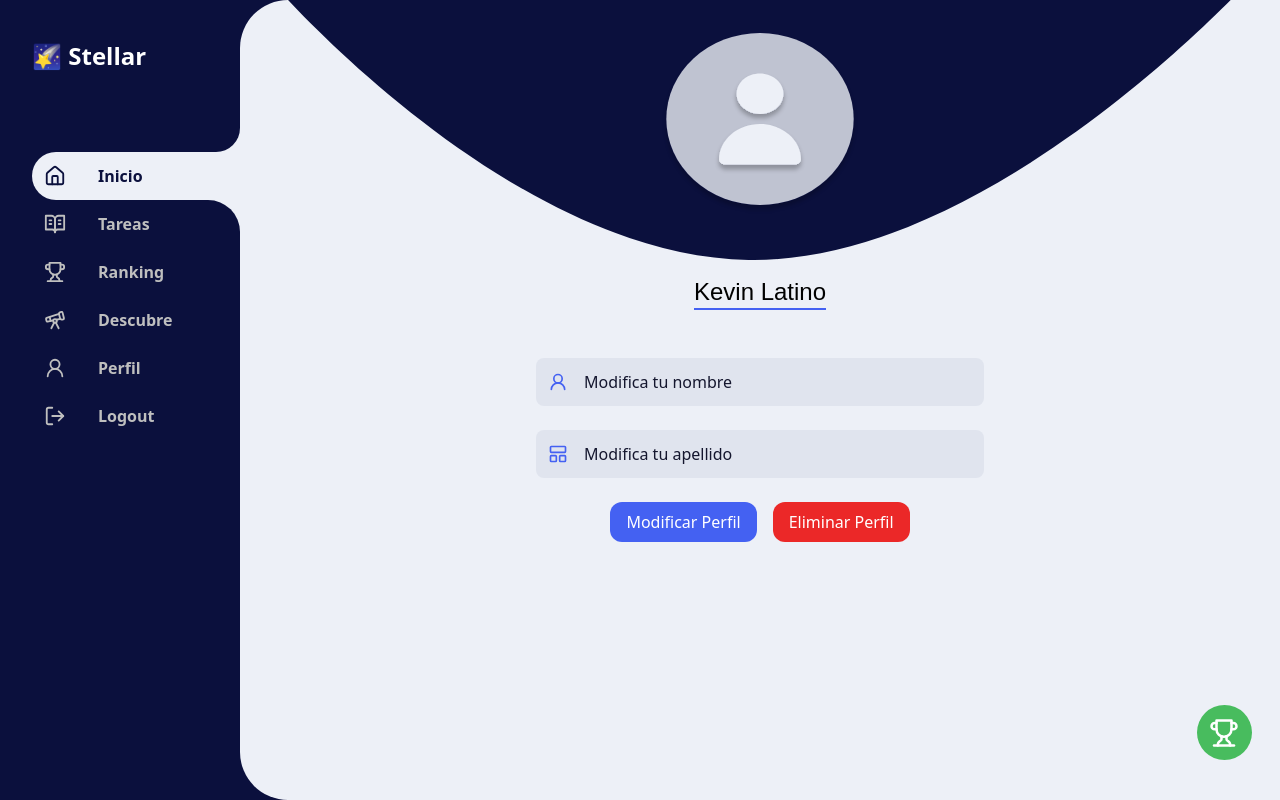
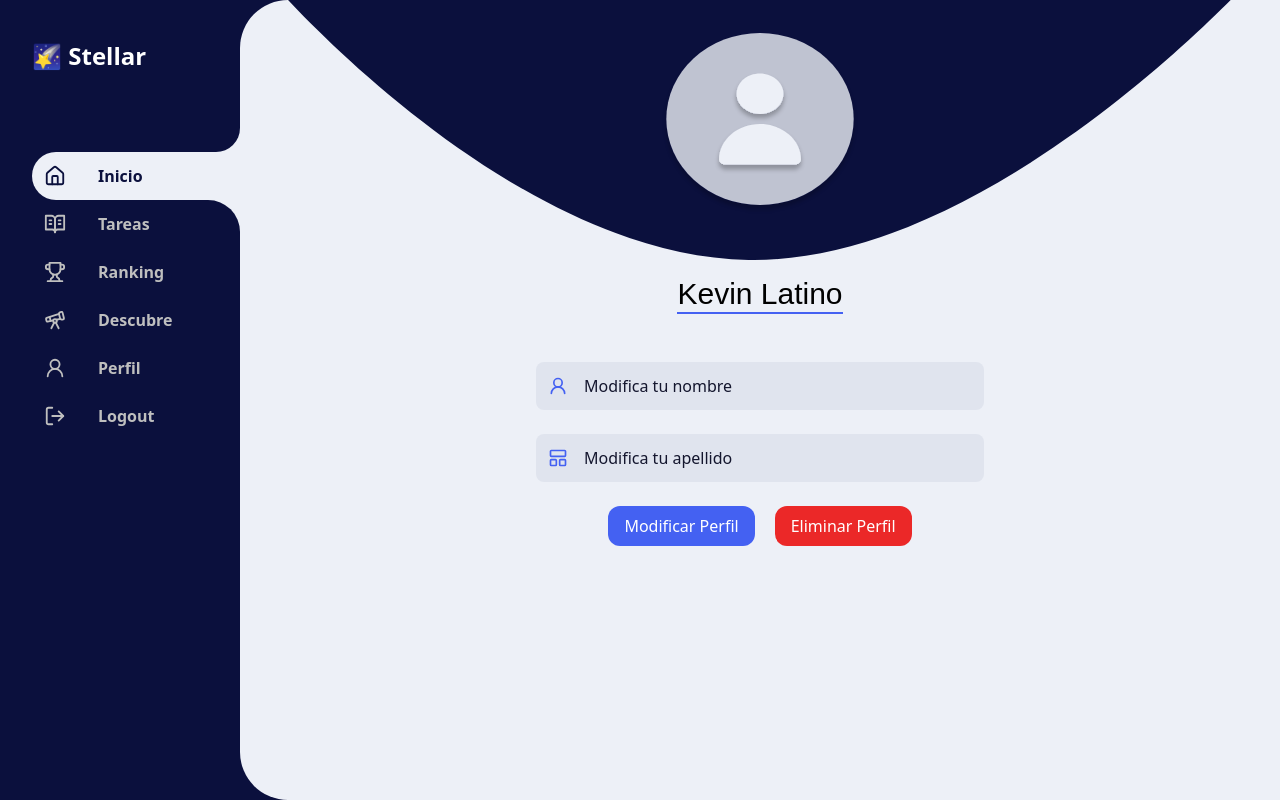
Before and after one commit to KevinLatino/Stellar-Frontend, a React (Vite) app: page /sidebar/profile in a window 1280 px wide. Built offline with nearby package versions, Linux system fonts and the light colour scheme.

Commit message:
general changes

```diff
--- a/src/Components/NavBarComponents.jsx
+++ b/src/Components/NavBarComponents.jsx
@@ -8,7 +8,7 @@ import {
   LogOut
 } from 'lucide-react';
 import { useNavigate, Outlet } from 'react-router-dom';
-import Alert from '../../public/Ilustrations/Alert.png'
+import Alert from '../../public/Ilustrations/Bye.png'
 import { useAuth } from '../Context/context';
 
 const NavBar = () => {
@@ -109,8 +109,8 @@ const NavBar = () => {
       </div>
 
       {showLogoutPopup && (
-        <div className="fixed inset-0 flex items-center justify-center bg-black bg-opacity-50">
-          <div className="bg-white p-8 rounded-lg shadow-lg">
+        <div className="animate__animated animate__fadeIn fixed inset-0 flex items-center justify-center bg-black bg-opacity-50">
+          <div className="bg-white p-8 rounded-lg shadow-lg animate__animated animate__bounceInDown">
             <div className='flex justify-center items-center flex-col gap-3'>
               <img src={Alert} width={200} />
               <h2 className="text-xl mb-4">¿Seguro que quieres cerrar sesión?</h2>
--- a/src/Components/ViewMedalsComponent.jsx
+++ b/src/Components/ViewMedalsComponent.jsx
@@ -1,11 +1,10 @@
 import React, { useState } from 'react';
-import {Trophy, UserRound, KeyRound, Inbox, LayoutPanelTop } from 'lucide-react';
+import { UserRound, KeyRound, Inbox, LayoutPanelTop, Medal } from 'lucide-react';
 import { motion } from 'framer-motion';
 import 'animate.css';
 
-const EditProfile = () => {
+const ViewMedal = () => {
     const [isPopupOpen, setIsPopupOpen] = useState(false);
-    const [priority, setPriority] = useState('');
 
     const handleOpenPopup = () => {
         setIsPopupOpen(true);
@@ -19,10 +18,10 @@ const EditProfile = () => {
         <>
             <motion.div
                 whileHover={{ scale: 1.2 }}
-                className="flex items-center justify-center fixed bg-light-green w-[55px] h-[55px] rounded-full bottom-10 left-[93.5%] cursor-pointer z-10"
+                className="flex items-center justify-center fixed bg-light-blue w-[55px] h-[55px] rounded-full bottom-24 left-[55.5%] cursor-pointer z-10"
                 onClick={handleOpenPopup}
             >
-                <Trophy size={30} color='white' />
+                <Medal size={30} color='white' />
             </motion.div>
 
             {isPopupOpen && (
@@ -90,4 +89,4 @@ const EditProfile = () => {
     );
 };
 
-export { EditProfile };
+export { ViewMedal };
--- a/src/Screens/ProfileScreen.jsx
+++ b/src/Screens/ProfileScreen.jsx
@@ -1,20 +1,9 @@
 import React from 'react'
-import { useAuth } from '../Context/context';
-import { EditProfile } from '../Components/ViewMedalsComponent';
 import ProfileBg from '../../public/Ilustrations/Profile.svg'
-import { UserRound, KeyRound, LayoutPanelTop } from 'lucide-react';
-import useFormSetters from '../hooks/useFormSetter'
+import { UserRound, LayoutPanelTop, } from 'lucide-react';
 
 
 const ProfileScreen = () => {
-
-    const [formState, createFormSetter] = useFormSetters({ name: '', lastName: '', email: '', password: '' });
-
-    const { logout } = useAuth();
-
-    const handleButtonClick = () => {
-        logout();
-    }
 
     return (
         <>
@@ -23,7 +12,7 @@ const ProfileScreen = () => {
                     <img src={ProfileBg} width={1000}
                         className="mt-[-50px]"
                     />
-                    <h1 className='font-raleway text-2xl border-b-2 border-light-blue'>Kevin Latino</h1>
+                    <h1 className='font-raleway text-3xl border-b-2 border-light-blue'>Kevin Latino</h1>
                 </div>
 
                 <div className='flex justify-center items-center flex-col gap-2'>
@@ -46,7 +35,7 @@ const ProfileScreen = () => {
                         />
                     </div>
 
-                    <div className='flex gap-4'>
+                    <div className='flex justify-center items-center gap-5'>
                         <button
                             className="bg-light-blue text-white px-4 py-2 rounded-xl"
                         >
@@ -60,7 +49,6 @@ const ProfileScreen = () => {
                     </div>
                 </div>
             </div>
-            <EditProfile />
         </>
     )
 }
--- a/src/main.jsx
+++ b/src/main.jsx
@@ -11,7 +11,6 @@ import { DiscoverScreen } from './Screens/DiscoverScreen';
 import { RegisterScreen } from './Screens/RegisterScreen';
 import { LoginScreen } from './Screens/LoginScreen';
 import { AuthProvider } from './Context/context';
-import { LogoutScreen } from './Screens/LogoutScreen';
 import App from './App';
 import './index.css';
 
@@ -43,11 +42,6 @@ const router = createBrowserRouter([
         path: 'profile',
         element: <ProfileScreen />
       },
-      {
-        path: "logout",
-        element: <LogoutScreen />
-      }
-
     ]
   },
   {
```
Also changed, not shown: public/Ilustrations/Bye.png (added).
